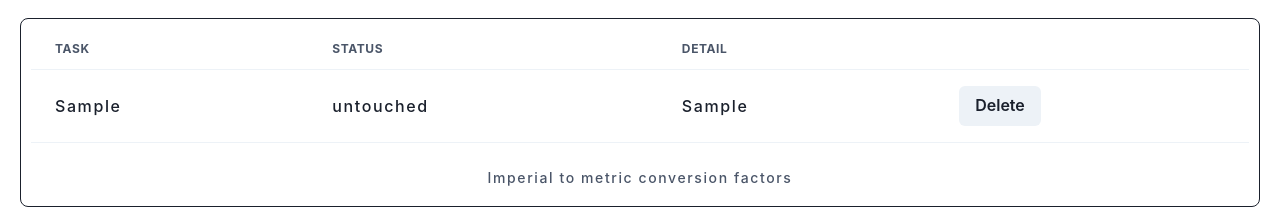
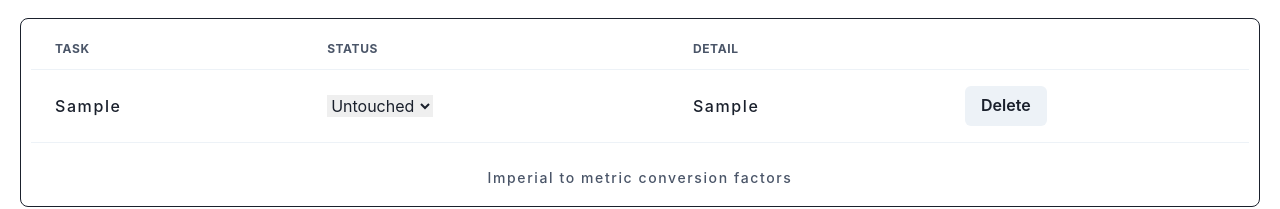
Before and after one commit to nsmuy/react-lesson-todo, a React (Create React App) app: page / in a window 1280 px wide. Both pictures are taken after typing "Sample", "Sample" into the empty fields and a click on the button "Add". Shown: the part 266-475 px from the top of the page. Built offline with nearby package versions, Linux system fonts and the light colour scheme.

Commit message:
ステートの変更機能を実装

```diff
--- a/src/App.tsx
+++ b/src/App.tsx
@@ -42,6 +42,13 @@ function App() {
     setTodos(newTodos)
   }
 
+  const handleTodoStatusChange = (id: string, newStatus: string) => {
+    const newTodos: Todo[] = todos.map(todo =>
+      todo.id === id ? { ...todo, status: newStatus as Todo['status'] } : todo
+    );
+    setTodos(newTodos);
+  };
+
   return (
     <div className="app">
       <h1 className="appTitle">My Task</h1>
@@ -57,6 +64,7 @@ function App() {
       <TodoList
         todos={todos}
         handleDeleteTodo={handleDeleteTodo}
+        handleTodoStatusChange={handleTodoStatusChange}
       />
     </div>
   );
--- /dev/null
+++ b/src/components/ChangeTodoStatus.tsx
@@ -0,0 +1,21 @@
+import React from 'react'
+import { Todo } from "../../types/todoType";
+
+type ChangeTodoStatusProps = {
+  todo: Todo;
+  handleTodoStatusChange: (id:string, newStatus: string) => void;
+}
+
+const ChangeTodoStatus: React.FC<ChangeTodoStatusProps> = ({todo, handleTodoStatusChange}) => {
+  return (
+    <div>
+      <select value={todo.status} onChange={(e) => handleTodoStatusChange(todo.id, e.target.value)}>
+        <option value="untouched">Untouched</option>
+        <option value="in progress">In Progress</option>
+        <option value="completed">Completed</option>
+      </select>
+    </div>
+  )
+}
+
+export default ChangeTodoStatus
--- a/src/components/TodoList.tsx
+++ b/src/components/TodoList.tsx
@@ -3,13 +3,19 @@ import "../App.css";
 import { Table, Thead, Tbody, Tfoot, Tr, Th, Td, TableCaption, TableContainer } from "@chakra-ui/react";
 import { Todo } from "../../types/todoType";
 import DeleteTodo from "./DeleteTodo";
+import ChangeTodoStatus from "./ChangeTodoStatus";
 
 interface TodoListProps {
   todos: Todo[];
   handleDeleteTodo: (id: string) => void;
+  handleTodoStatusChange: (id: string, newStatus: string) => void;
 }
 
-const TodoList: React.FC<TodoListProps> = ({ todos, handleDeleteTodo }) => {
+const TodoList: React.FC<TodoListProps> = ({
+  todos,
+  handleDeleteTodo,
+  handleTodoStatusChange,
+}) => {
   return (
     <>
       <div className="todoListArea">
@@ -28,7 +34,12 @@ const TodoList: React.FC<TodoListProps> = ({ todos, handleDeleteTodo }) => {
               {todos.map((todo) => (
                 <Tr key={todo.id}>
                   <Td>{todo.title}</Td>
-                  <Td>{todo.status}</Td>
+                  <Td>
+                    <ChangeTodoStatus
+                      todo={todo}
+                      handleTodoStatusChange={handleTodoStatusChange}
+                    />
+                  </Td>
                   <Td>{todo.detail}</Td>
                   <Td>
                     <DeleteTodo
```
